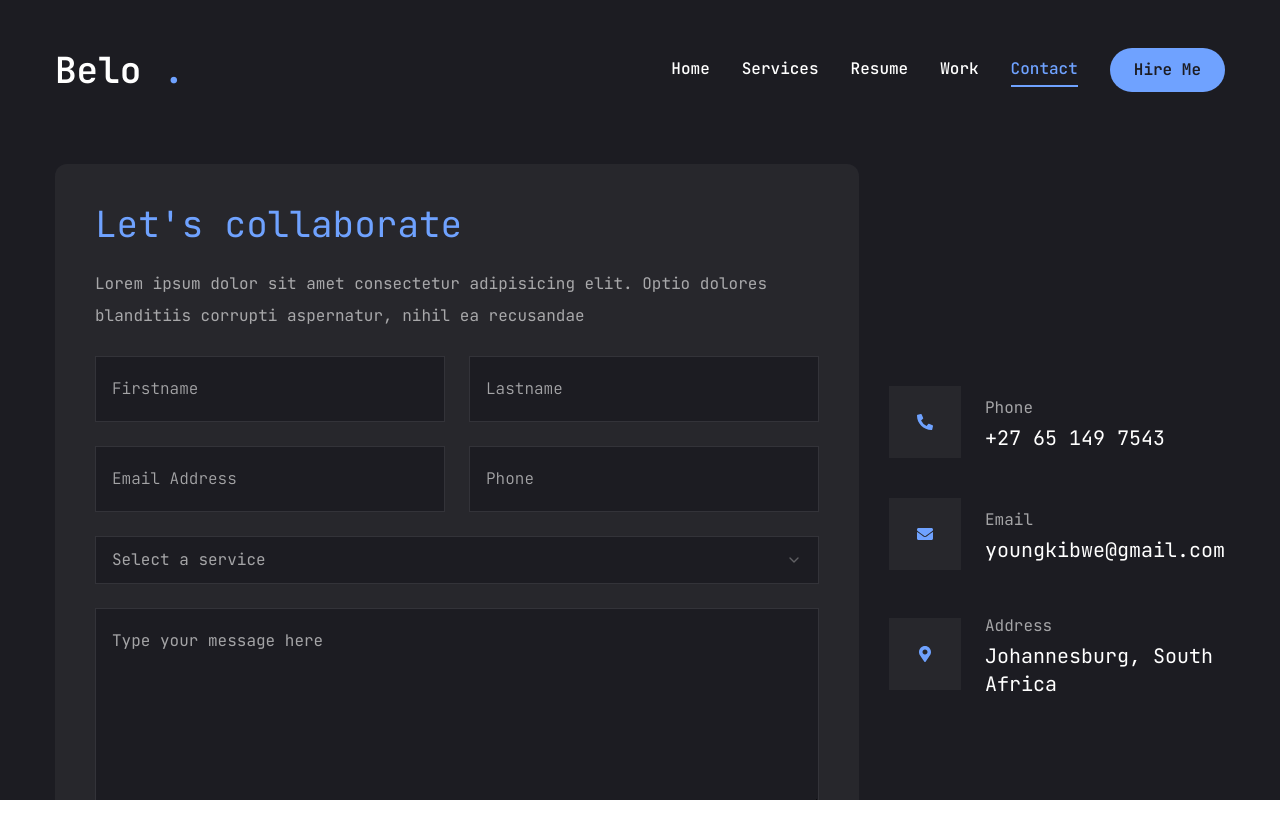
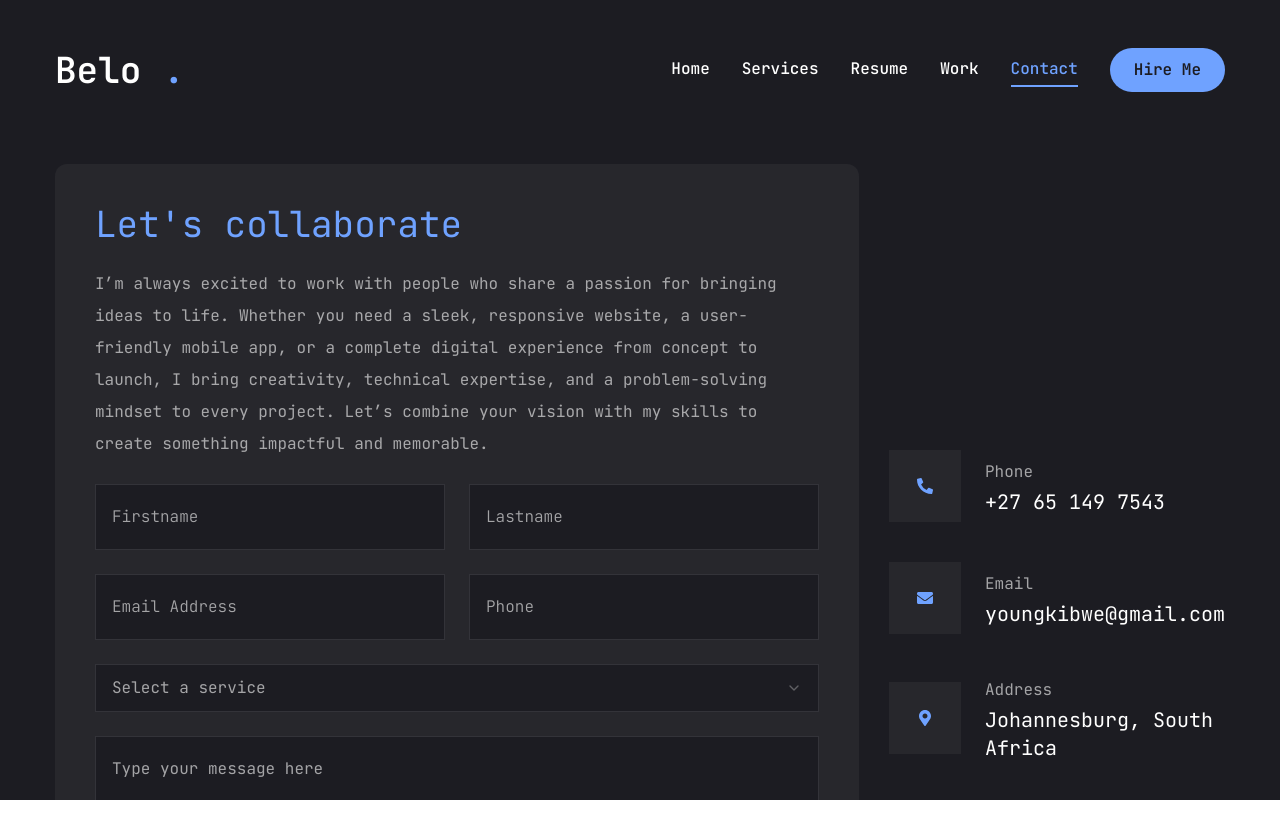
Before and after one commit to AdrianDaDon/portfolio, a Next.js app in the folder belo_portfolio/: page /contact in a window 1280 px wide. Shown: the top 838 px of the page. Built offline with nearby package versions, Linux system fonts and the light colour scheme.

Commit message:
latest update on profile

```diff
--- a/belo_portfolio/app/contact/page.jsx
+++ b/belo_portfolio/app/contact/page.jsx
@@ -55,9 +55,13 @@ export default function Contact() {
             >
               <h3 className="text-4xl text-accent ">Let's collaborate</h3>
               <p className="text-white/60">
-                Lorem ipsum dolor sit amet consectetur adipisicing elit. Optio
-                dolores blanditiis corrupti aspernatur, nihil ea recusandae
-
+                I’m always excited to work with people who share a passion for
+                bringing ideas to life. Whether you need a sleek, responsive
+                website, a user-friendly mobile app, or a complete digital
+                experience from concept to launch, I bring creativity, technical
+                expertise, and a problem-solving mindset to every project. Let’s
+                combine your vision with my skills to create something impactful
+                and memorable.
               </p>
 
               {/* INPUT FIELDS  */}
@@ -102,9 +106,7 @@ export default function Contact() {
               {info.map((item, index) => (
                 <li key={index} className="flex items-center gap-6">
                   <div className="w-[52px] h-[52px] xl:w-[72px] xl:h-[72px] bg-[#27272c] text-accent rounded-md flex items-center justify-center">
-                            <div>
-                                {item.icon}
-                            </div>
+                    <div>{item.icon}</div>
                   </div>
 
                   <div className="flex-1">
--- a/belo_portfolio/app/resume/data.jsx
+++ b/belo_portfolio/app/resume/data.jsx
@@ -7,7 +7,7 @@ import {
   FaReact,
 } from "react-icons/fa";
 
-import { SiNextdotjs } from "react-icons/si";
+import { SiNextdotjs, SiMysql } from "react-icons/si";
 import { TbBrandCSharp } from "react-icons/tb";
 
 export const about = {
@@ -61,17 +61,22 @@ export const education = {
   icon: "/assest/resume/cap.svg",
   title: "My Education",
   description:
-    "Blessed are those who hunger and thirst for righteousness, for they shall be filled",
+    "Education is the most powerful weapon which you can use to change the world and therefore I intend to be heavily armed.",
   items: [
     {
       institution: "University of Johannesburg",
       degree: "Adv.Dip Business Information Tech",
-      duration: "2022 - present",
+      duration: "2025 - present",
     },
     {
       institution: "HTB Academy(Online)",
       degree: "Cyber Security",
-      duration: "2024 - present",
+      duration: "2025 - present",
+    },
+    {
+      institution: "University of Johannesburg",
+      degree: "Dip Business Information Tech",
+      duration: "2022 - 2024",
     },
     {
       institution: "WeThinkCode_",
@@ -83,7 +88,7 @@ export const education = {
 
 export const skills = {
   title: "My Skills",
-  description: "I can do all things through Christ who strengthens me",
+  description: "Phillippians 4:13 'I can do all things through Christ who strengthens me'. Might not be apart of my skillset but I am willing to learn and grow.",
   shillList: [
     {
       name: "HTML5",
@@ -119,5 +124,9 @@ export const skills = {
       name: "python",
       icon: <FaPython />,
     },
+     {
+      name: "MySQL",
+      icon: <SiMysql />,
+     }
   ],
 };
```
Lines whose indentation alone changed are shown as unchanged.
